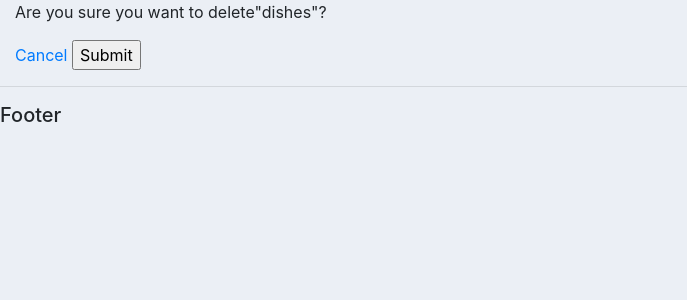
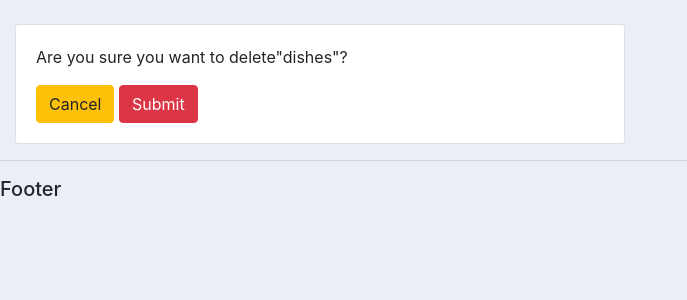
Before and after one commit to haka-s/django, a Django app: page /delete_order/2/ in a window 1280 px wide. Shown: the part 56-356 px from the top of the page, without its empty margins (0-687 px from the left). Run offline with Django 3.2, Linux system fonts and the light colour scheme; data comes from the database, SQL or seed files in the repository; some libraries are stand-ins or nearby versions.

Commit message:
delete and update

```diff
--- a/account/templates/accounts/delete.html
+++ b/account/templates/accounts/delete.html
@@ -1,14 +1,22 @@
 {% extends 'accounts/main.html' %}
 {% load static %}
 {% block content %}
+<br>
+<div class="row">
+    <div class="col-md-6">
+        <div class="card card-body">
 
-<p>Are you sure you want to delete"{{item}}"?</p>
 
-<form action="{% url 'delete_order' item.id %}" method="POST">
+            <p>Are you sure you want to delete"{{item}}"?</p>
 
-    {% csrf_token %}
-    <a href="{% url 'home' %}">Cancel</a>
-    <input type="submit" name="Confirm">
-</form>
+            <form action="{% url 'delete_order' item.id %}" method="POST">
+
+                {% csrf_token %}
+                <a class="btn btn-warning" href="{% url 'home' %}">Cancel</a>
+                <input class="btn btn-danger" type="submit" name="Confirm">
+            </form>
+        </div>
+    </div>
+</div>
 
 {% endblock %}
```
Also changed, not shown: account/templates/accounts/order_form.html (+12 -5 lines).
